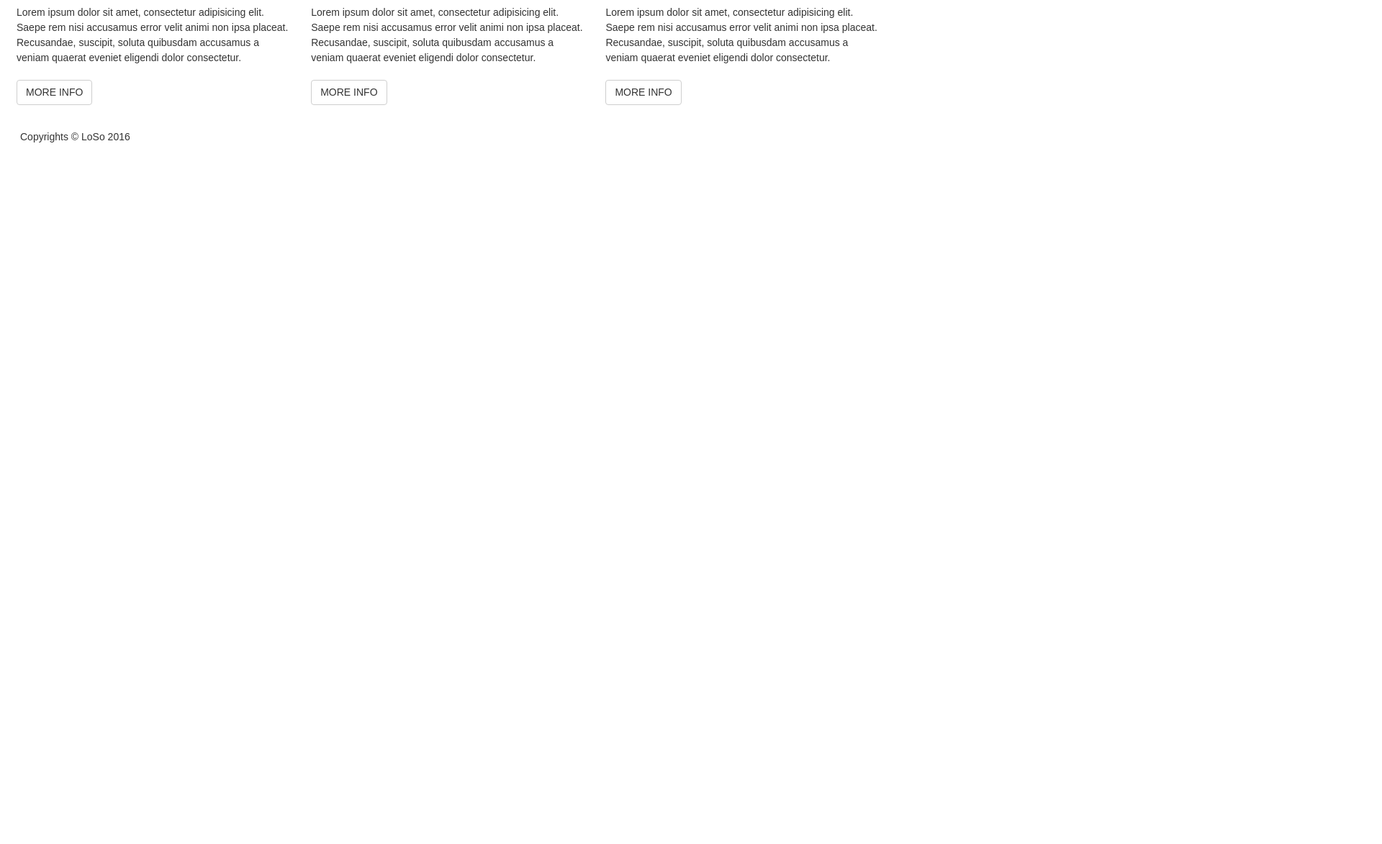
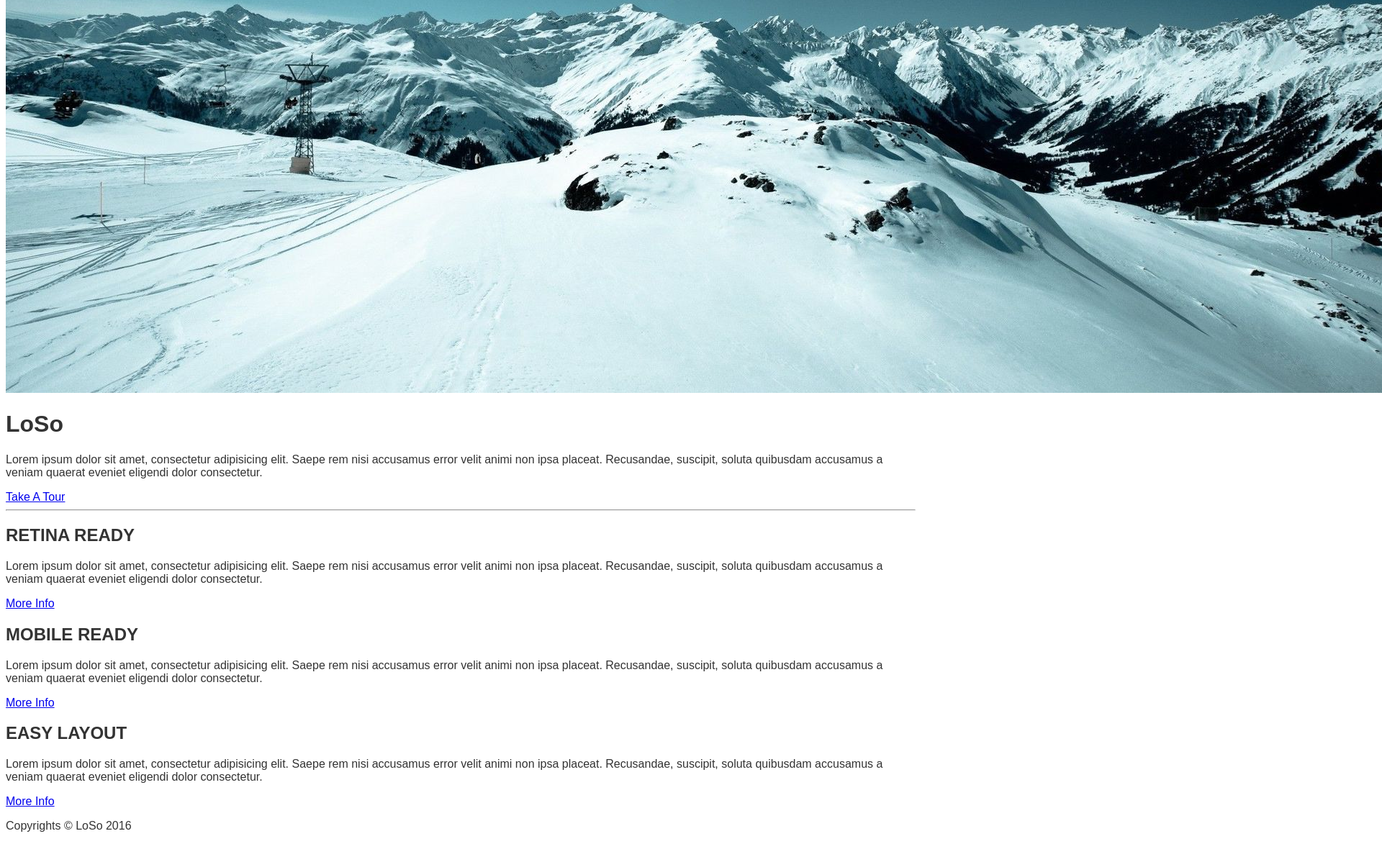
Before and after one commit to garvitkhandelwal/A-simple-web-page-using-HTML-CSS-JQuery-and-Bootstrap, a plain HTML site: page index.html in a window 1280 px wide. Shown: the part 642-1815 px from the top of the page at 72% size, 1920 px wide, since content can reach past the window. Before the commit the page ends 891 px from the top, so only its background shows below. Drawn offline with Linux system fonts and the light colour scheme; files that its build step writes are made by us from their sources; files whose address does not match are found by name.

Commit message:
Update style.css

```diff
--- a/style.css
+++ b/style.css
@@ -5,96 +5,9 @@ body {
     font-family: Arial,sans-serif;
     color: #333;
 }
-h1{
-    font-size: 36px;
-}
-h2{
-    font-size: 30px;
-}
-h1, h2{
-    margin-top: 20px;
-    margin-bottom: 10px;
-    font-weight: normal;
-}
-p{
-    font-size: 14px;
-    line-height: 21px;
-    margin-bottom: 20px;
-}
-.main-container{
-    width: 100%;
-    margin: 0, auto;
-}
-.single-row{
-    width: 100%;
-}
-
-/* Header */
-
-.col-left{
-    width: 63%;
-}
-.col-left img{
-    width: 100%;
-    border-radius: 6px;
-}
-.col-right{
-    width: 32%
-}
-.col-left, .col-right{
-    float: left;
-    padding-left: 15px;
-    padding-right: 15px;
-}
-.clear-fix{
-    clear: both;
-}
-.btn{
-    padding: 10px 16px;
-    font-size: 18px;
-    line-height: 28px;
-    border-radius: 6px;
-    color: white;
-    background-color: #337AB7;
-    text-decoration: none;
-    display: inline-block;
-    text-transform: uppercase;
-}
-hr{
-    margin-top: 10px;
-    margin-bottom: 10px;
-    border: 0;
-    border-top: 1px solid #eee;
-}
-
-/* Features */
-
-.col-1, .col-2, .col-3{
-    width: 30%;
-    float: left;
-    padding-left: 15px;
-    padding-right: 15px;
-}
-.btn-info{
-    text-decoration: none;
-    font-size: 14px;
-    display: inline-block;
-    text-transform: uppercase;
-    line-height: 21px;
-    padding: 6px 12px;
-    cursor: pointer;
-    border: 1px solid #CECECE;
-    border-radius: 4px;
-    color: #333;
-}
-.btn-info:hover{
-    color: #333;
-    background-color: #e6e6e6;
-    border-color: #adadad;
-}
 
 /* Footer */
 
-.col-footer{
+#footer-p{
     padding: 20px;
 }
```
